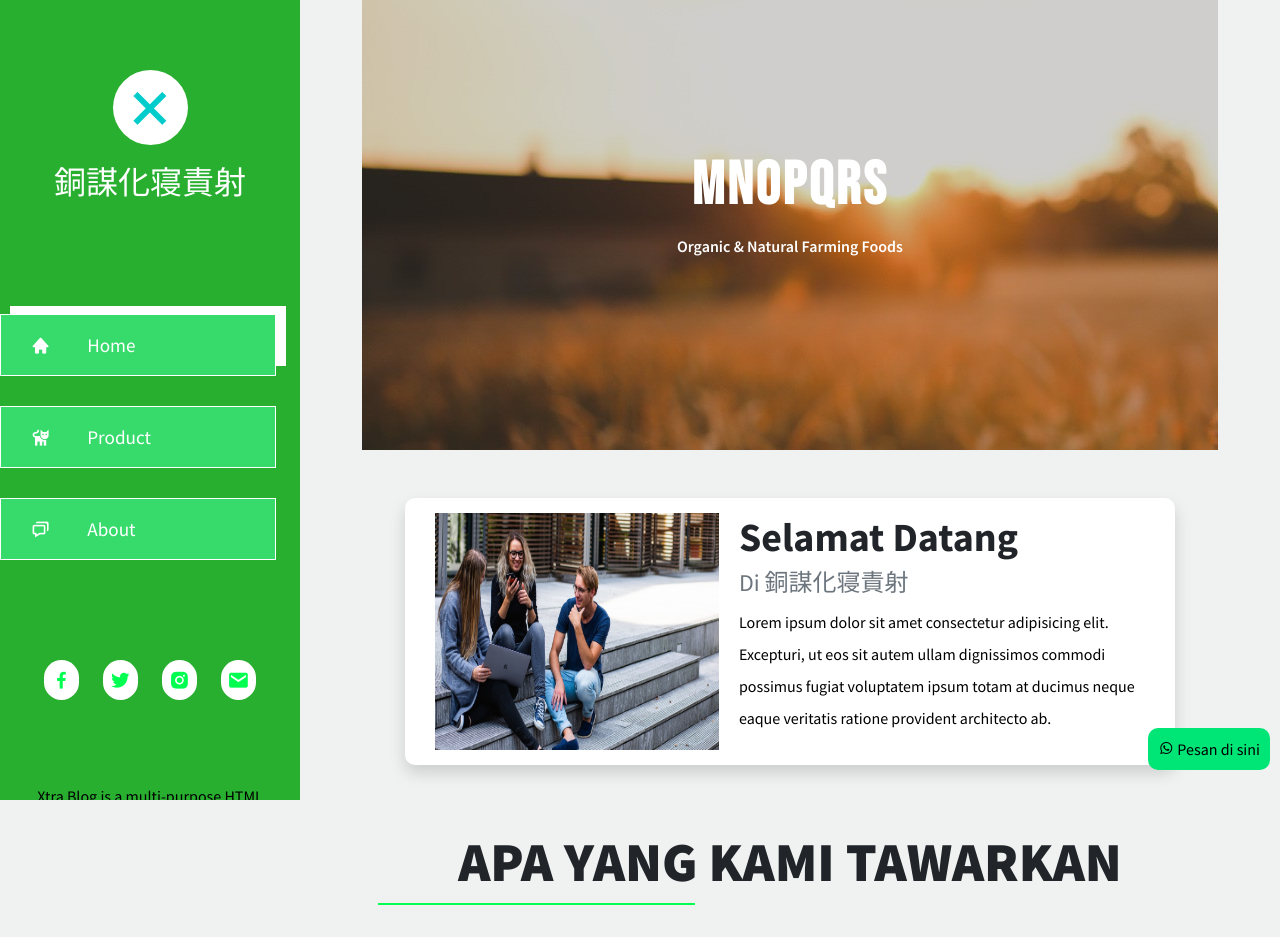
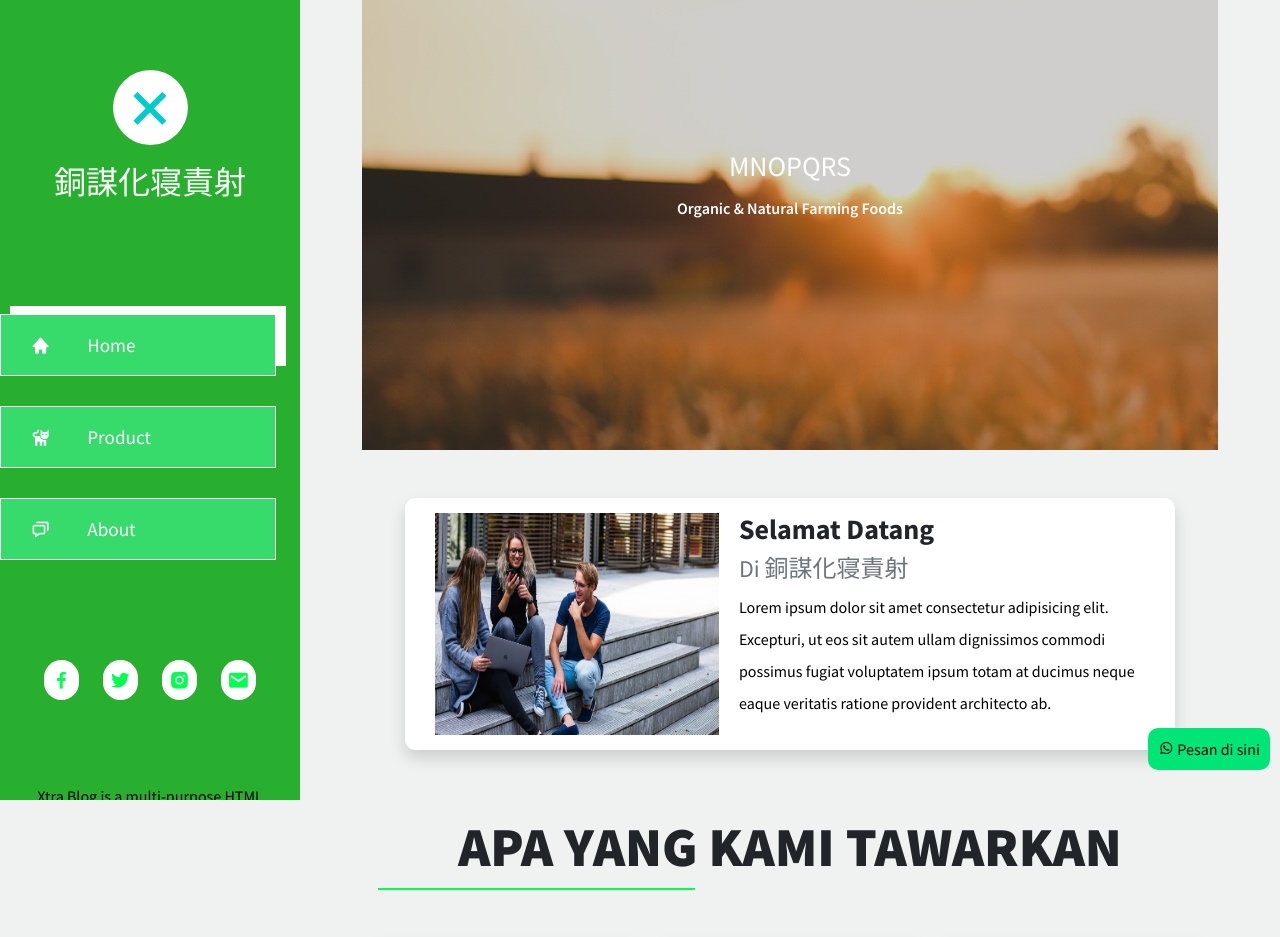
Before and after one commit to kambingternak/kambingternak.github.io, a plain HTML site: page index.html in a window 1280 px wide. Shown: the top 937 px of the page. Drawn offline with nearby package versions, Linux system fonts and the light colour scheme.

Commit message:
Update index.html

```diff
--- a/index.html
+++ b/index.html
@@ -81,21 +81,21 @@
                         <div class="carousel-inner">
                             <div class="carousel-item active">
                                 <div class="item-01">
-                                    <h1 class="animate__animated animate__fadeInRight">MNOPQRS</h1>
+                                    <h3 class="animate__animated animate__fadeInRight">MNOPQRS</h3>
                                     <p class="animate__animated animate__fadeInRight">Organic & Natural Farming Foods
                                     </p>
                                 </div>
                             </div>
                             <div class="carousel-item">
                                 <div class="item-02">
-                                    <h1 class="animate__animated animate__fadeInLeft">MNOPQRS</h1>
+                                    <h3 class="animate__animated animate__fadeInLeft">MNOPQRS</h3>
                                     <p class="animate__animated animate__fadeInLeft">Organic & Natural Farming Foods
                                     </p>
                                 </div>
                             </div>
                             <div class="carousel-item">
                                 <div class="item-03">
-                                    <h1 class="animate__animated animate__fadeInRight">MNOPQRS</h1>
+                                    <h3 class="animate__animated animate__fadeInRight">MNOPQRS</h3>
                                     <p class="animate__animated animate__fadeInRight">Organic & Natural Farming Foods
                                     </p>
                                 </div>
@@ -122,7 +122,7 @@
                     <div class="part-welcome shadow">
                         <img src="img/about-01.jpg" alt="">
                         <div class="text-welcome">
-                            <h1><b>Selamat Datang</b></h1>
+                            <h3><b>Selamat Datang</b></h3>
                             <h4 class="text-secondary">Di 銅謀化寝責射</h4>
                             <p>Lorem ipsum dolor sit amet consectetur adipisicing elit. Excepturi, ut eos sit autem
                                 ullam dignissimos commodi possimus fugiat voluptatem ipsum totam at ducimus neque eaque
@@ -136,7 +136,7 @@
             <!-- Start Excess -->
             <div class="row p-3 mb-5">
                 <div class="heading-section">
-                    <h1 class="text-heading"><b>APA YANG KAMI TAWARKAN</b></h1>
+                    <h2 class="text-heading"><b>APA YANG KAMI TAWARKAN</b></h2>
                     <div class="heading-limit"></div>
                 </div>
                 <div class="col-md-4">
@@ -175,7 +175,7 @@
             <!-- Start Product -->
             <div class="row p-3 mb-5">
                 <div class="heading-section">
-                    <h1 class="text-heading"><b>PRODUK KAMI</b></h1>
+                    <h2 class="text-heading"><b>PRODUK KAMI</b></h2>
                     <div class="heading-limit"></div>
                 </div>
                 <!-- Product 1 -->
@@ -417,7 +417,7 @@
             <!-- Start Testimonial -->
             <div class="row bg-white shadow rounded pt-2 pb-5 mb-5">
                 <div class="heading-section">
-                    <h1 class="text-heading"><b>BEBARAPA TESTIMONIAL</b></h1>
+                    <h2 class="text-heading"><b>BEBARAPA TESTIMONIAL</b></h2>
                     <div class="heading-limit"></div>
                 </div>
                 <div class="glide">
@@ -480,7 +480,7 @@
             <!-- Start About -->
             <div class="row mb-5">
                 <div class="heading-section">
-                    <h1 class="text-heading"><b>ABOUT</b></h1>
+                    <h2 class="text-heading"><b>ABOUT</b></h2>
                     <div class="heading-limit"></div>
                 </div>
                 <p>Lorem ipsum dolor sit amet, consectetur adipisicing elit. A voluptas sit ad hic itaque alias id
```
